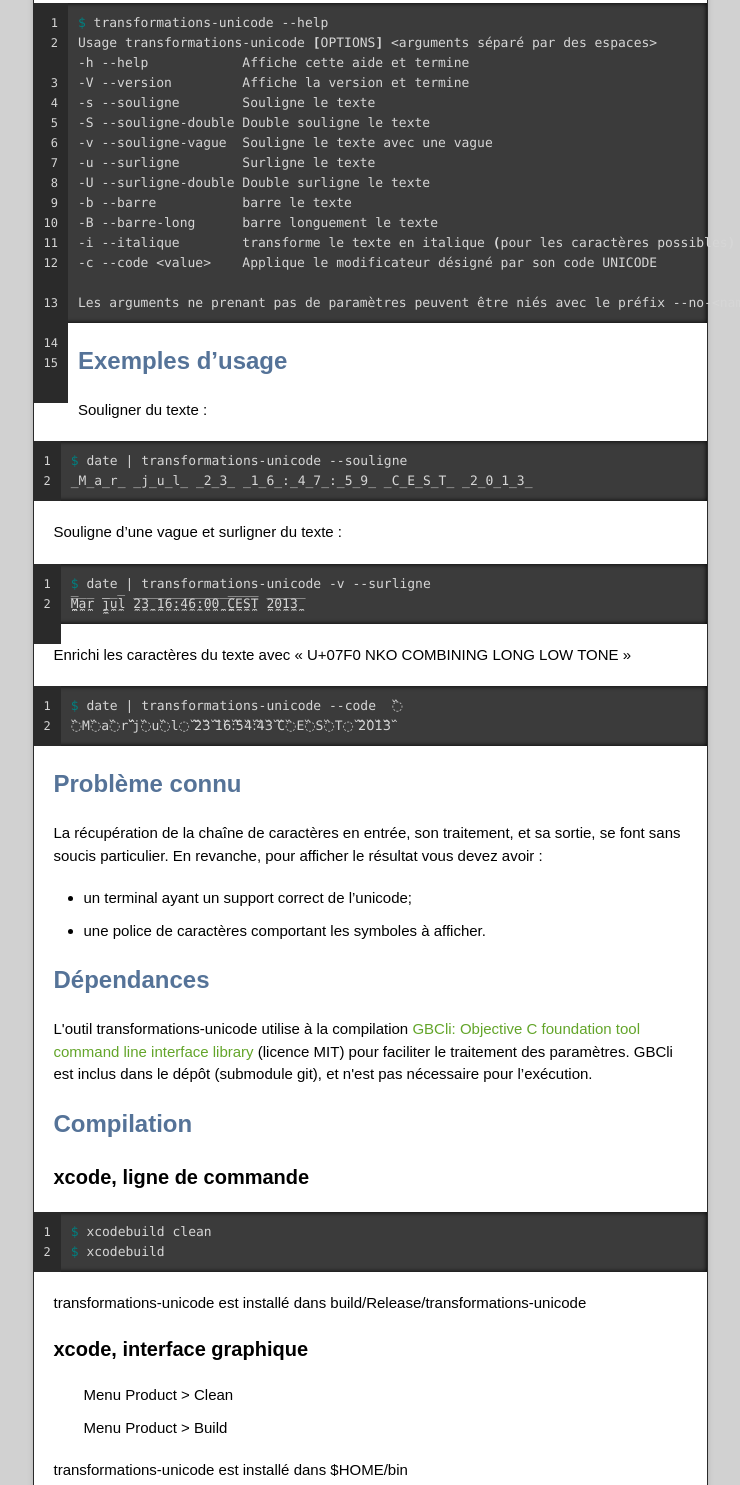
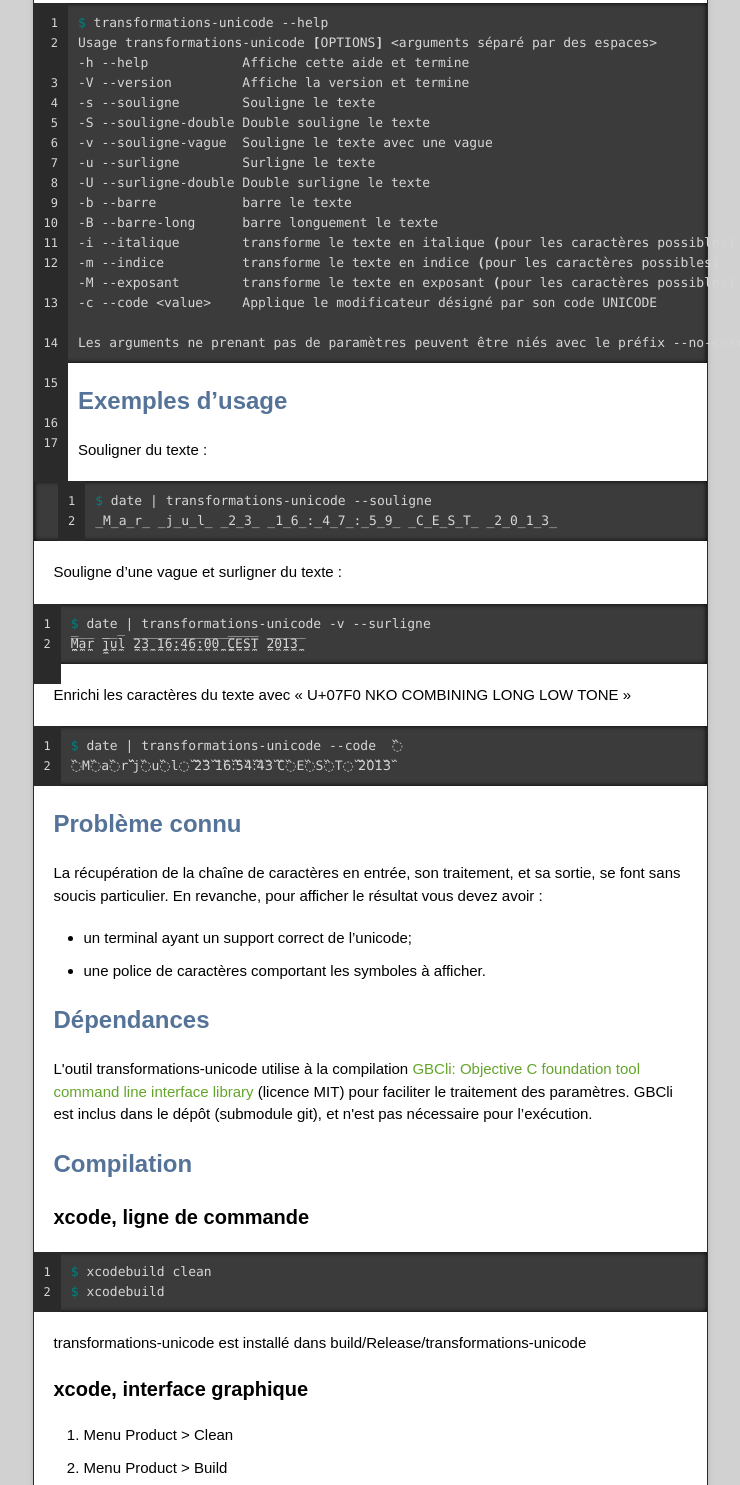
Before and after one commit to dClauzel/Transformations-unicode, a plain HTML site: page index.html in a window 1280 px wide. Shown: the part 529-2014 px from the top of the page, without its empty margins (270-1010 px from the left). Drawn offline with nearby package versions, Linux system fonts and the light colour scheme.

Commit message:
Create gh-pages branch via GitHub

```diff
--- a/index.html
+++ b/index.html
@@ -56,6 +56,8 @@ Usage transformations-unicode <span class="o">[</span>OPTIONS<span class="o">]</
 -b --barre           barre le texte
 -B --barre-long      barre longuement le texte
 -i --italique        transforme le texte en italique <span class="o">(</span>pour les caractères possibles<span class="o">)</span>
+-m --indice          transforme le texte en indice <span class="o">(</span>pour les caractères possibles<span class="o">)</span>
+-M --exposant        transforme le texte en exposant <span class="o">(</span>pour les caractères possibles<span class="o">)</span>
 -c --code &lt;value&gt;    Applique le modificateur désigné par son code UNICODE
 
 Les arguments ne prenant pas de paramètres peuvent être niés avec le préfix --no-&lt;name&gt; ou --&lt;name&gt;<span class="o">=</span>0
@@ -66,19 +68,19 @@ Les arguments ne prenant pas de paramètres peuvent être niés avec le préfix
 
 <p>Souligner du texte :</p>
 
-<div class="highlight highlight-bash"><pre><span class="nv">$ </span>date | transformations-unicode --souligne
+<div class="highlight highlight-bash"><pre><span class="nv">$ </span>date <span class="p">|</span> transformations-unicode --souligne
 ̲M̲a̲r̲ ̲j̲u̲l̲ ̲2̲3̲ ̲1̲6̲:̲4̲7̲:̲5̲9̲ ̲C̲E̲S̲T̲ ̲2̲0̲1̲3̲
 </pre></div>
 
 <p>Souligne d’une vague et surligner du texte :</p>
 
-<div class="highlight highlight-bash"><pre><span class="nv">$ </span>date | transformations-unicode -v --surligne
+<div class="highlight highlight-bash"><pre><span class="nv">$ </span>date <span class="p">|</span> transformations-unicode -v --surligne
 ̼̅M̼̅a̼̅r̼̅ ̼̅j̼̅u̼̅l̼̅ ̼̅2̼̅3̼̅ ̼̅1̼̅6̼̅:̼̅4̼̅6̼̅:̼̅0̼̅0̼̅ ̼̅C̼̅E̼̅S̼̅T̼̅ ̼̅2̼̅0̼̅1̼̅3̼̅
 </pre></div>
 
 <p>Enrichi les caractères du texte avec « U+07F0 NKO COMBINING LONG LOW TONE » </p>
 
-<div class="highlight highlight-bash"><pre><span class="nv">$ </span>date | transformations-unicode --code  ߰
+<div class="highlight highlight-bash"><pre><span class="nv">$ </span>date <span class="p">|</span> transformations-unicode --code  ߰
 ߰M߰a߰r߰ ߰j߰u߰l߰ ߰2߰3߰ ߰1߰6߰:߰5߰4߰:߰4߰3߰ ߰C߰E߰S߰T߰ ߰2߰0߰1߰3߰
 </pre></div>
 
@@ -126,12 +128,12 @@ Les arguments ne prenant pas de paramètres peuvent être niés avec le préfix
     </div>
     <footer>
       <div class="owner">
-      <p><a href="https://github.com/dClauzel" class="avatar"><img src="https://2.gravatar.com/avatar/fd1bef5234fc75931b12a2fd19bbe0dc?d=https%3A%2F%2Fidenticons.github.com%2F8296d47bd7e38131a750623f344c7796.png&amp;s=30" width="48" height="48"/></a> <a href="https://github.com/dClauzel">dClauzel</a> maintains <a href="https://github.com/dClauzel/Transformations-unicode">Transformations-unicode</a></p>
+      <p><a href="https://github.com/dClauzel" class="avatar"><img src="https://0.gravatar.com/avatar/fd1bef5234fc75931b12a2fd19bbe0dc?d=https%3A%2F%2Fidenticons.github.com%2F8296d47bd7e38131a750623f344c7796.png&amp;r=x&amp;s=60" width="48" height="48"/></a> <a href="https://github.com/dClauzel">dClauzel</a> maintains <a href="https://github.com/dClauzel/Transformations-unicode">Transformations-unicode</a></p>
 
 
       </div>
       <div class="creds">
-        <small>This page generated using <a href="https://pages.github.com/">GitHub Pages</a><br/>theme by <a href="https://twitter.com/jonrohan/">Jon Rohan</a></small>
+        <small>This page generated using <a href="http://pages.github.com/">GitHub Pages</a><br/>theme by <a href="https://twitter.com/jonrohan/">Jon Rohan</a></small>
       </div>
     </footer>
   </div>
--- a/stylesheets/stylesheet.css
+++ b/stylesheets/stylesheet.css
@@ -423,6 +423,10 @@ footer .owner p a {
   list-style-type: disc;
 }
 
+.markdown-body ol {
+  list-style-type: decimal;
+}
+
 .markdown-body li,
 .markdown-body li p,
 .markdown-body dd,
```
Also changed, not shown: params.json (+1 -1 lines).
